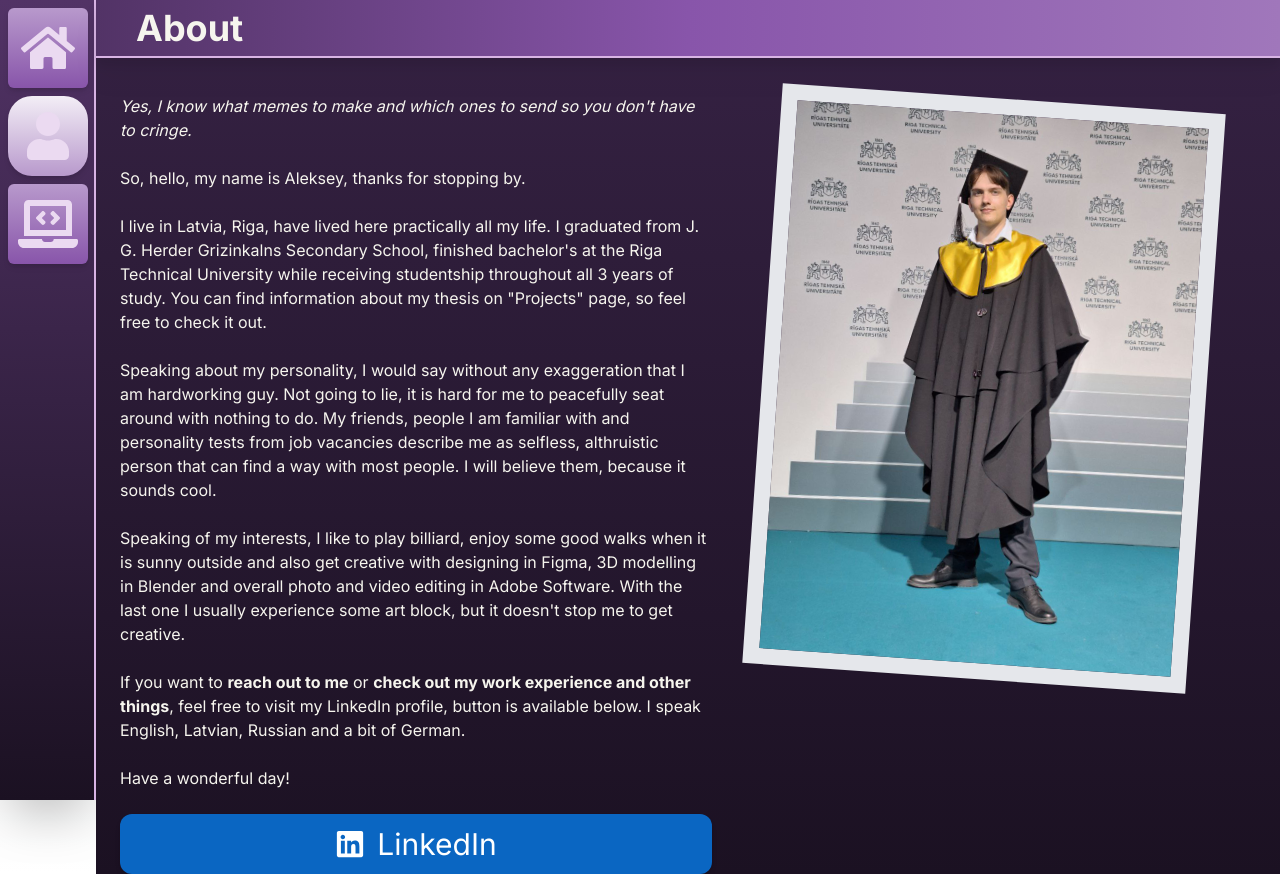
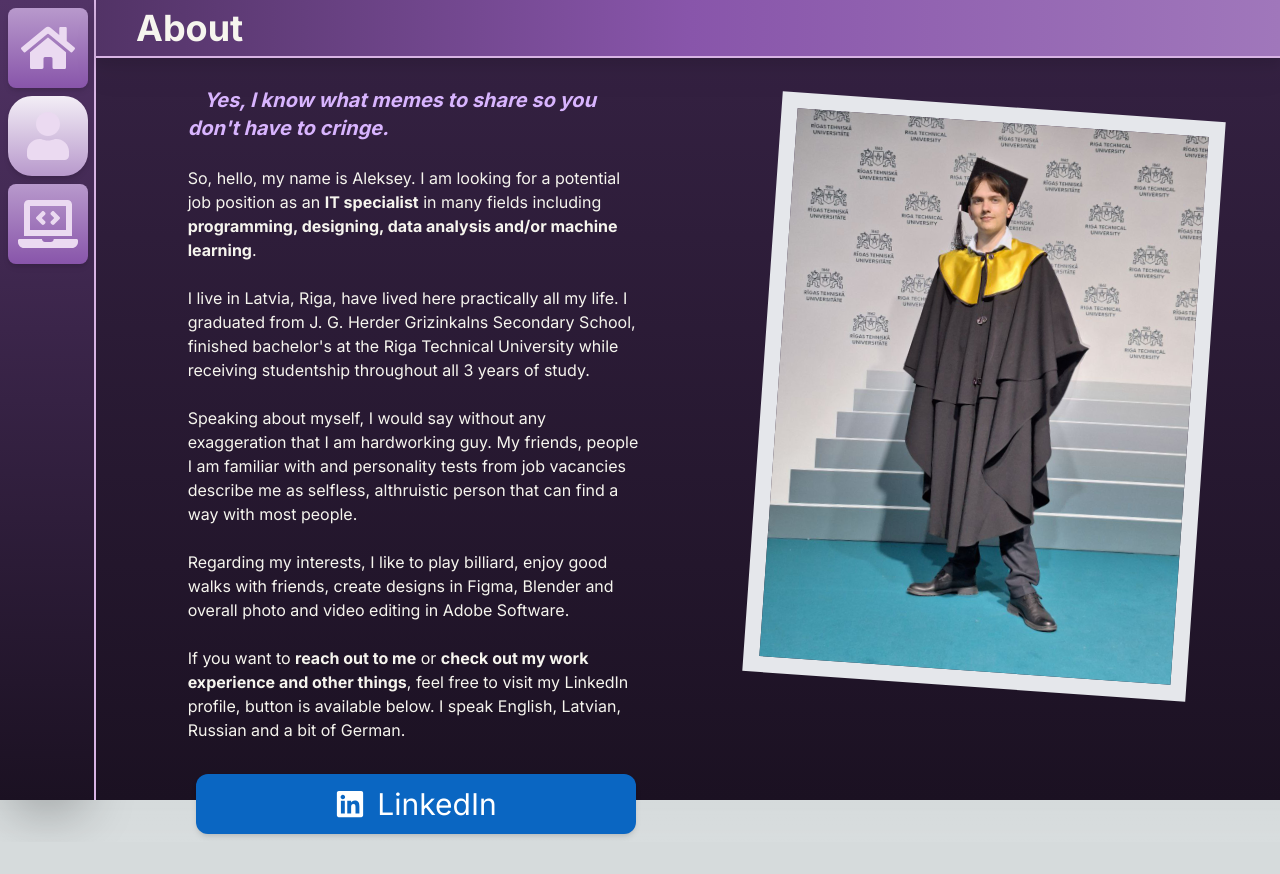
Before and after one commit to Wolferado/wolferado-portfolio, a Next.js app: page /about in a window 1280 px wide. After the commit the page ends 842 px from the top, so only its background shows below. Built offline with nearby package versions, Linux system fonts and the light colour scheme.

Commit message:
Design fixes and adjustments
- AsideBar: changed colors of icons, changed hover actions
- Main layout: added full height property
- NavBar: removed margin-bottom
- About: changed text
- Pages: changed height properties, adjusted texts and buttons

```diff
--- a/app/about/page.tsx
+++ b/app/about/page.tsx
@@ -2,41 +2,42 @@ import { FaLinkedin } from 'react-icons/fa';
 
 export default function About() {
 	return (
-		<div className="grid grid-cols-2 justify-items-center align-middle max-md:flex max-md:h-[90lvh] max-md:flex-col max-md:overflow-scroll">
+		<div className="grid grid-cols-2 justify-items-center align-middle max-lg:h-[94lvh] max-lg:overflow-scroll max-md:flex max-md:flex-col">
 			<img
 				src="/About_img.jpg"
-				className="p-4r col-start-2 row-start-1 row-end-1 m-4 translate-y-4 rotate-[4deg] border-[16px] bg-clip-border object-cover max-md:mb-10 max-md:mt-0 max-md:w-[85%] max-md:self-center max-md:p-3 md:w-[70%] lg:w-[75%]"
+				className="p-4r col-start-2 row-start-1 row-end-1 m-4 mt-8 translate-y-4 rotate-[4deg] border-[16px] bg-clip-border object-cover max-md:mb-2 max-md:mt-0 max-md:w-[80%] max-md:self-center md:w-[82.5%] lg:w-[75%]"
 			/>
-			<div className="text-custom_text-950 col-start-1 row-start-1">
+			<div className="col-start-1 row-start-1 text-custom_text-950">
 				<i className="m-4 p-4 text-lg"></i>
-				<p className="max-md:text-md max-md:p-2 md:w-[50svw] md:pl-12 lg:text-[0.9rem] xl:text-base">
-					<i>Yes, I know what memes to make and which ones to send so you don't have to cringe. </i>
+				<p className="max-md:w-auto max-md:p-3 max-md:text-sm md:pl-12 lg:max-w-[50ch] lg:text-[0.9rem] xl:text-base">
+					<i className="p-4 text-xl font-bold text-purple-300">
+						Yes, I know what memes to share so you don't have to cringe.{' '}
+					</i>
 					<br />
 					<br />
-					So, hello, my name is Aleksey, thanks for stopping by. <br />
+					So, hello, my name is Aleksey. I am looking for a potential job position as an <b>
+						IT specialist
+					</b>{' '}
+					in many fields including <b>programming, designing, data analysis and/or machine learning</b>
+					.
+					<br />
 					<br />I live in Latvia, Riga, have lived here practically all my life. I graduated from J. G. Herder
 					Grizinkalns Secondary School, finished bachelor's at the Riga Technical University while receiving
-					studentship throughout all 3 years of study. You can find information about my thesis on "Projects"
-					page, so feel free to check it out. <br />
+					studentship throughout all 3 years of study. <br />
 					<br />
-					Speaking about my personality, I would say without any exaggeration that I am hardworking guy. Not
-					going to lie, it is hard for me to peacefully seat around with nothing to do. My friends, people I
-					am familiar with and personality tests from job vacancies describe me as selfless, althruistic
-					person that can find a way with most people. I will believe them, because it sounds cool. <br />{' '}
+					Speaking about myself, I would say without any exaggeration that I am hardworking guy. My friends,
+					people I am familiar with and personality tests from job vacancies describe me as selfless,
+					althruistic person that can find a way with most people. <br />
 					<br />
-					Speaking of my interests, I like to play billiard, enjoy some good walks when it is sunny outside
-					and also get creative with designing in Figma, 3D modelling in Blender and overall photo and video
-					editing in Adobe Software. With the last one I usually experience some art block, but it doesn't
-					stop me to get creative. <br /> <br />
+					Regarding my interests, I like to play billiard, enjoy good walks with friends, create designs in
+					Figma, Blender and overall photo and video editing in Adobe Software. <br /> <br />
 					If you want to <b>reach out to me</b> or <b>check out my work experience and other things</b>, feel
 					free to visit my LinkedIn profile, button is available below. I speak English, Latvian, Russian and
 					a bit of German.
 					<br />
 					<br />
-					Have a wonderful day! <br />
-					<br />
 					<a
-						className="flex place-items-center justify-center rounded-xl bg-[#0a66c2] p-3 indent-3 text-3xl text-white shadow-md transition-all duration-500 hover:bg-white hover:text-[#0a66c2] hover:shadow-[#0a66c2] max-md:p-1 max-md:text-lg"
+						className="m-2 flex place-items-center justify-center rounded-xl bg-[#0a66c2] p-3 indent-3 text-3xl text-white shadow-md transition-all duration-500 hover:bg-white hover:text-[#0a66c2] hover:shadow-[#0a66c2] max-md:p-1 max-md:text-lg"
 						href="https://www.linkedin.com/in/karelin-aleksey/">
 						<FaLinkedin /> LinkedIn
 					</a>
--- a/app/aside-bar.tsx
+++ b/app/aside-bar.tsx
@@ -15,7 +15,7 @@ export default function AsideBar() {
 	const pathname = usePathname();
 
 	return (
-		<aside className="from-background-300 via-background-200 to-background-100 border-primary-800 h-screen w-24 flex-col border-r-2 bg-gradient-to-b p-0 shadow-2xl">
+		<aside className="h-screen w-24 flex-col border-r-2 border-primary-800 bg-gradient-to-b from-background-300 via-background-200 to-background-100 p-0 shadow-2xl">
 			{links.map((link) => {
 				const LinkIcon = link.icon;
 				return (
@@ -23,18 +23,19 @@ export default function AsideBar() {
 						key={link.name}
 						href={link.href}
 						className={clsx(
-							'group m-2 flex flex-col items-center justify-center bg-gradient-to-b p-4 shadow-md transition-all duration-300 hover:rounded-3xl active:scale-75 max-md:h-16 max-md:w-16 lg:h-20 lg:w-20',
+							'group m-2 flex flex-col items-center justify-center bg-gradient-to-b p-4 shadow-md transition-all duration-300 active:scale-75 max-md:h-16 max-md:w-16 lg:h-20 lg:w-20',
 							{
-								'from-background-950 to-background-700 rounded-3xl shadow-2xl': pathname === link.href,
-								'from-background-700 to-background-500 rounded-md': pathname !== link.href,
+								'rounded-3xl from-background-950 to-background-700 shadow-2xl': pathname === link.href,
+								'rounded-lg from-background-700 to-background-500 hover:rounded-2xl':
+									pathname !== link.href,
 							}
 						)}>
 						<LinkIcon
 							className={clsx(
-								'text-primary-900 h-24 w-24 bg-transparent transition-colors ease-linear md:h-12',
+								'h-24 w-24 bg-transparent text-primary-900 transition-colors ease-linear md:h-12',
 								{
-									'text-primary-300': pathname === link.href,
-									'group-hover:text-primary-950': pathname !== link.href,
+									'text-primary-200 group-hover:text-primary-400': pathname === link.href,
+									'group-hover:text-primary-200': pathname !== link.href,
 								}
 							)}
 						/>
--- a/app/layout.tsx
+++ b/app/layout.tsx
@@ -23,7 +23,7 @@ export default function RootLayout({
 				<body className={inter.className}>
 					<div className="flex flex-row">
 						<AsideBar></AsideBar>
-						<div className="from-background-200 to-background-100 bg-gradient-to-b">
+						<div className="h-screen bg-gradient-to-b from-background-200 to-background-100">
 							<NavBar></NavBar>
 							{children}
 						</div>
--- a/app/nav-bar.tsx
+++ b/app/nav-bar.tsx
@@ -11,8 +11,8 @@ export default function NavBar() {
 	header_map.set('/projects', 'Projects');
 
 	return (
-		<nav className="shadow-primary-200 from-background-300 via-background-500 to-background-600 text-custom_text-950 border-primary-800 mb-2 flex justify-start border-b-2 bg-gradient-to-r drop-shadow-xl max-lg:justify-center">
-			<p className="p-2 pl-10 text-4xl font-bold text-text max-md:pl-0 max-md:text-2xl">
+		<nav className="flex justify-start border-b-2 border-primary-800 bg-gradient-to-r from-background-300 via-background-500 to-background-600 text-custom_text-950 shadow-primary-200 drop-shadow-xl max-lg:justify-center">
+			<p className="text-text p-2 pl-10 text-4xl font-bold max-md:pl-0 max-md:text-2xl">
 				{header_map.get(pathname)}
 			</p>
 		</nav>
--- a/app/page.tsx
+++ b/app/page.tsx
@@ -13,7 +13,7 @@ export default function Home() {
 	}, 1500);
 
 	return (
-		<div className="text-text-50 text-custom_text-950 flex h-80 flex-col items-center">
+		<div className="text-text-50 flex h-80 flex-col items-center text-custom_text-950">
 			<h1 className="m-6 text-center text-6xl font-bold max-md:text-3xl">Aleksey Karelin</h1>
 			<img
 				className="xs:w-[50%] max-xs:m-6 m-10 w-[20%] rounded-[50%] border-4 border-white max-lg:w-[40%] max-md:w-[50%]"
@@ -21,7 +21,7 @@ export default function Home() {
 			/>
 			<p className="m-4 mb-10 text-center text-3xl max-md:text-xl">
 				Local meme dealer and hard working <br />
-				<b>{professions[professionID]}</b>.
+				<b className="text-purple-300">{professions[professionID]}</b>.
 			</p>
 			<span className="flex flex-row max-lg:flex-col">
 				<a
--- a/package.json
+++ b/package.json
@@ -10,7 +10,7 @@
   },
   "dependencies": {
     "clsx": "^2.1.1",
-    "next": "14.2.4",
+    "next": "^14.2.4",
     "react": "^18",
     "react-collapsed": "^4.1.2",
     "react-dom": "^18",
```
Also changed, not shown: app/projects/page.tsx (+15 -13 lines), 1 other file (tests, documents, lock files or other folders).
